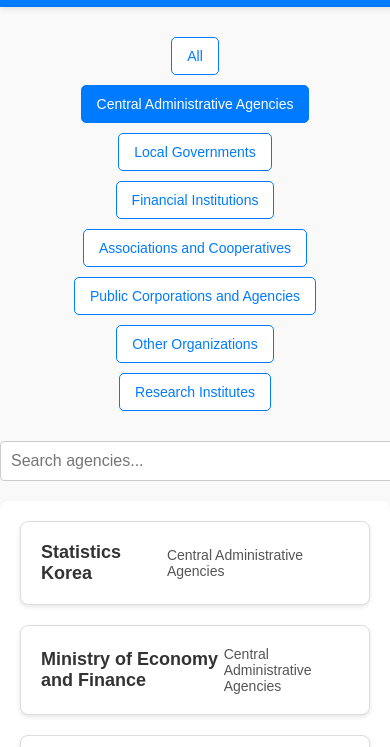
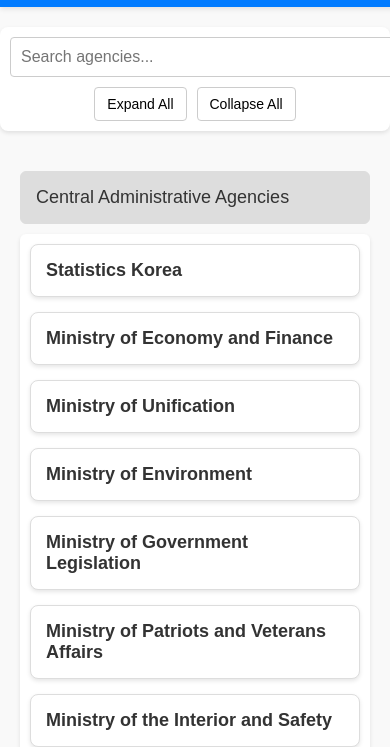
Before and after one commit to cystine13/koreastatlinker, a plain HTML site: page authoring-agencies.html in a window 390 px wide. Both pictures are taken after a click on the button "Central Administrative Agencies". Shown: the part 97-844 px from the top of the page. Drawn offline with Linux system fonts and the light colour scheme.

Commit message:
Update authoring-agencies.html

```diff
--- a/authoring-agencies.html
+++ b/authoring-agencies.html
@@ -20,64 +20,93 @@
             max-width: 1280px;
             margin: 0 auto;
             padding: 20px;
+        }
+
+        /* 🔥 필터 & 검색창 스타일 */
+        .filters {
+            display: flex;
+            justify-content: space-between;
+            align-items: center;
+            flex-wrap: wrap;
+            gap: 10px;
+            padding: 10px;
             background: white;
             border-radius: 8px;
             box-shadow: 0 2px 4px rgba(0, 0, 0, 0.1);
-        }
-
-        /* 🔥 카테고리 필터 버튼 */
-        .category-buttons {
-            display: flex;
-            flex-wrap: wrap;
-            justify-content: center;
-            gap: 10px;
-            padding: 10px;
             margin-bottom: 20px;
         }
 
-        .category-btn {
-            padding: 10px 15px;
-            border: 1px solid #007bff;
-            border-radius: 5px;
-            background-color: #ffffff;
-            color: #007bff;
-            font-size: 14px;
-            cursor: pointer;
-            transition: all 0.2s;
+        .filters label {
+            font-weight: bold;
         }
 
-        .category-btn.active,
-        .category-btn:hover {
-            background-color: #007bff;
-            color: white;
-        }
-
-        /* 🔥 검색창 */
-        .search-bar {
-            text-align: center;
-            margin-bottom: 20px;
-        }
-
-        .search-bar input {
+        .filters input {
             padding: 10px;
-            width: 300px;
             font-size: 16px;
             border: 1px solid #ccc;
             border-radius: 4px;
+            width: 200px;
         }
 
-        /* 🔥 한 줄에 2개씩 배치 */
+        /* 🔥 모두 펼치기 & 접기 버튼 스타일 */
+        .toggle-buttons {
+            display: flex;
+            gap: 10px;
+        }
+
+        .toggle-buttons button {
+            padding: 8px 12px;
+            font-size: 14px;
+            border: 1px solid #ccc;
+            border-radius: 4px;
+            cursor: pointer;
+            background-color: white;
+            transition: background-color 0.2s;
+        }
+
+        .toggle-buttons button:hover {
+            background-color: #ddd;
+        }
+
+        /* 🔥 아코디언 스타일 (카테고리) */
+        .accordion {
+            background-color: #f9f9f9;
+            color: #333;
+            cursor: pointer;
+            padding: 15px;
+            width: 100%;
+            border: 1px solid #ddd;
+            border-radius: 6px;
+            text-align: left;
+            outline: none;
+            font-size: 18px;
+            transition: background-color 0.3s;
+        }
+
+        .accordion:hover {
+            background-color: #e9e9e9;
+        }
+
+        .accordion.active {
+            background-color: #ddd;
+        }
+
+        /* 🔥 기관 목록 스타일 */
         .agency-list {
-            display: grid;
-            grid-template-columns: repeat(2, 1fr);
-            gap: 20px;
+            display: none; /* 기본적으로 숨김 */
+            grid-template-columns: repeat(2, 1fr); /* 한 줄에 2개 */
+            gap: 15px;
+            margin-top: 10px;
+            padding: 10px;
+            background: white;
+            border-radius: 6px;
+            box-shadow: 0 2px 4px rgba(0, 0, 0, 0.1);
         }
 
         .agency-card {
             display: flex;
-            justify-content: space-between;
             align-items: center;
-            padding: 20px;
+            padding: 15px;
             border: 1px solid #ddd;
             border-radius: 8px;
             background-color: white;
@@ -99,24 +128,24 @@
             color: #333;
         }
 
-        .agency-card span {
-            color: #555;
-            font-size: 14px;
-        }
-
-        /* 🔥 반응형 (모바일에서 한 줄 1개) */
+        /* 🔥 반응형 (모바일에서는 한 줄 1개) */
         @media (max-width: 768px) {
             .agency-list {
                 grid-template-columns: 1fr;
             }
 
-            .category-buttons {
+            .filters {
                 flex-direction: column;
-                align-items: center;
+                align-items: flex-start;
             }
 
-            .search-bar input {
+            .filters input {
                 width: 100%;
+            }
+
+            .toggle-buttons {
+                width: 100%;
+                justify-content: center;
             }
         }
     </style>
@@ -124,16 +153,17 @@
 <body>
     <div id="header"></div>
 
-    <!-- 🔥 카테고리 버튼 -->
-    <div class="category-buttons" id="categoryButtons"></div>
-
-    <!-- 🔥 검색창 -->
-    <div class="search-bar">
+    <!-- 🔥 검색창 & 버튼 -->
+    <div class="filters">
         <input type="text" id="searchBar" placeholder="Search agencies...">
+        <div class="toggle-buttons">
+            <button id="expandAll">Expand All</button>
+            <button id="collapseAll">Collapse All</button>
+        </div>
     </div>
 
-    <div class="container">
-        <div class="agency-list" id="agencyList"></div>
+    <div class="container" id="agencyContainer">
+        <!-- 카테고리 & 기관 목록이 여기에 동적으로 추가됨 -->
     </div>
 
     <footer>
@@ -149,55 +179,96 @@
         fetch('agencies.json')
             .then(response => response.json())
             .then(data => {
-                const agencyList = document.getElementById('agencyList');
-                const categoryButtons = document.getElementById('categoryButtons');
+                const container = document.getElementById('agencyContainer');
                 const searchBar = document.getElementById('searchBar');
+                const expandAllBtn = document.getElementById('expandAll');
+                const collapseAllBtn = document.getElementById('collapseAll');
 
-                // 카테고리 목록 가져오기
-                const categories = ["All", ...new Set(data.map(agency => agency.Category))];
-
-                // 카테고리 버튼 추가
-                categories.forEach(category => {
-                    const btn = document.createElement('button');
-                    btn.className = 'category-btn';
-                    btn.textContent = category;
-                    btn.dataset.category = category;
-                    btn.addEventListener('click', () => {
-                        document.querySelectorAll('.category-btn').forEach(b => b.classList.remove('active'));
-                        btn.classList.add('active');
-                        filterData();
-                    });
-                    categoryButtons.appendChild(btn);
+                // 🔥 카테고리별 정리
+                const categorizedData = {};
+                data.forEach(agency => {
+                    if (!categorizedData[agency.Category]) {
+                        categorizedData[agency.Category] = [];
+                    }
+                    categorizedData[agency.Category].push(agency);
                 });
 
-                // 기본 선택값 설정 (All)
-                document.querySelector('.category-btn').classList.add('active');
+                // 🔥 카테고리 & 기관 목록 생성
+                const categoryButtons = [];
+                const agencyLists = [];
 
-                function renderAgencies(filteredData) {
-                    agencyList.innerHTML = '';
-                    filteredData.forEach(agency => {
+                Object.entries(categorizedData).forEach(([category, agencies]) => {
+                    const categoryButton = document.createElement('button');
+                    categoryButton.className = 'accordion';
+                    categoryButton.textContent = category;
+                    container.appendChild(categoryButton);
+                    categoryButtons.push(categoryButton);
+
+                    const agencyList = document.createElement('div');
+                    agencyList.className = 'agency-list';
+
+                    agencies.forEach(agency => {
                         const card = document.createElement('a');
                         card.className = 'agency-card';
                         card.href = agency.Website;
                         card.target = '_blank';
-                        card.innerHTML = `<h3>${agency.Name}</h3><span>${agency.Category}</span>`;
+                        card.innerHTML = `<h3>${agency.Name}</h3>`;
                         agencyList.appendChild(card);
                     });
-                }
 
-                function filterData() {
-                    const selectedCategory = document.querySelector('.category-btn.active').dataset.category;
-                    const searchKeyword = searchBar.value.toLowerCase();
-                    const filteredData = data.filter(agency => {
-                        const matchesCategory = selectedCategory === 'All' || agency.Category === selectedCategory;
-                        const matchesSearch = agency.Name.toLowerCase().includes(searchKeyword);
-                        return matchesCategory && matchesSearch;
+                    container.appendChild(agencyList);
+                    agencyLists.push(agencyList);
+
+                    // 🔥 클릭하면 해당 카테고리 펼치기/접기
+                    categoryButton.addEventListener('click', () => {
+                        const isActive = categoryButton.classList.contains("active");
+                        document.querySelectorAll('.accordion').forEach(btn => btn.classList.remove("active"));
+                        document.querySelectorAll('.agency-list').forEach(list => list.style.display = "none");
+
+                        if (!isActive) {
+                            categoryButton.classList.add("active");
+                            agencyList.style.display = "grid";
+                        }
                     });
-                    renderAgencies(filteredData);
-                }
+                });
 
-                renderAgencies(data);
-                searchBar.addEventListener('input', filterData);
+                // 🔥 모두 펼치기 버튼 기능
+                expandAllBtn.addEventListener('click', () => {
+                    categoryButtons.forEach(button => button.classList.add("active"));
+                    agencyLists.forEach(list => list.style.display = "grid");
+                });
+
+                // 🔥 모두 접기 버튼 기능
+                collapseAllBtn.addEventListener('click', () => {
+                    categoryButtons.forEach(button => button.classList.remove("active"));
+                    agencyLists.forEach(list => list.style.display = "none");
+                });
+
+                // 🔥 검색 기능 (검색 시 해당 카테고리만 자동으로 펼침)
+                searchBar.addEventListener('input', () => {
+                    const query = searchBar.value.toLowerCase();
+                    let foundCategories = new Set();
+
+                    document.querySelectorAll('.agency-card').forEach(card => {
+                        const matches = card.textContent.toLowerCase().includes(query);
+                        card.style.display = matches ? "flex" : "none";
+                        if (matches) {
+                            foundCategories.add(card.closest('.agency-list'));
+                        }
+                    });
+
+                    // 🔥 검색 결과가 있는 카테고리만 펼침
+                    categoryButtons.forEach((button, index) => {
+                        const agencyList = agencyLists[index];
+                        if (foundCategories.has(agencyList)) {
+                            button.classList.add("active");
+                            agencyList.style.display = "grid";
+                        } else {
+                            button.classList.remove("active");
+                            agencyList.style.display = "none";
+                        }
+                    });
+                });
             })
             .catch(error => console.error('Error loading JSON:', error));
     </script>
```
